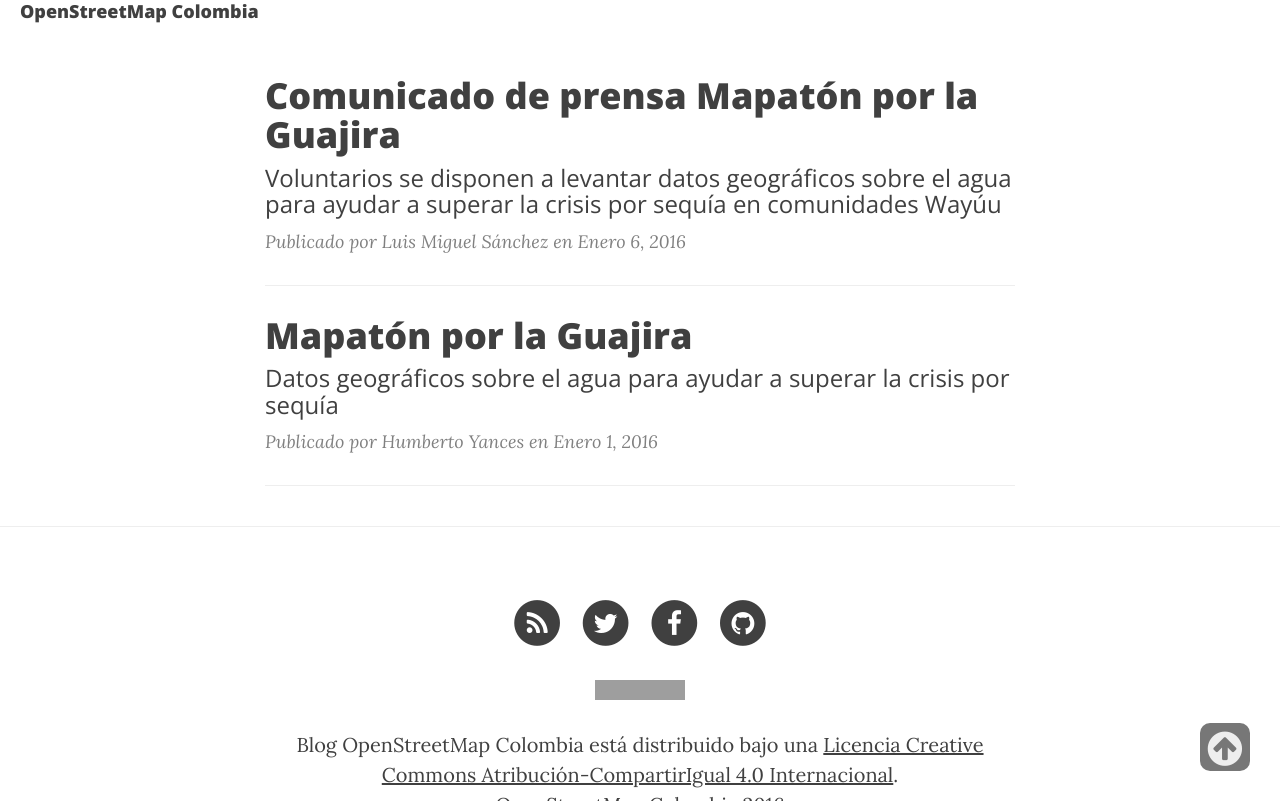
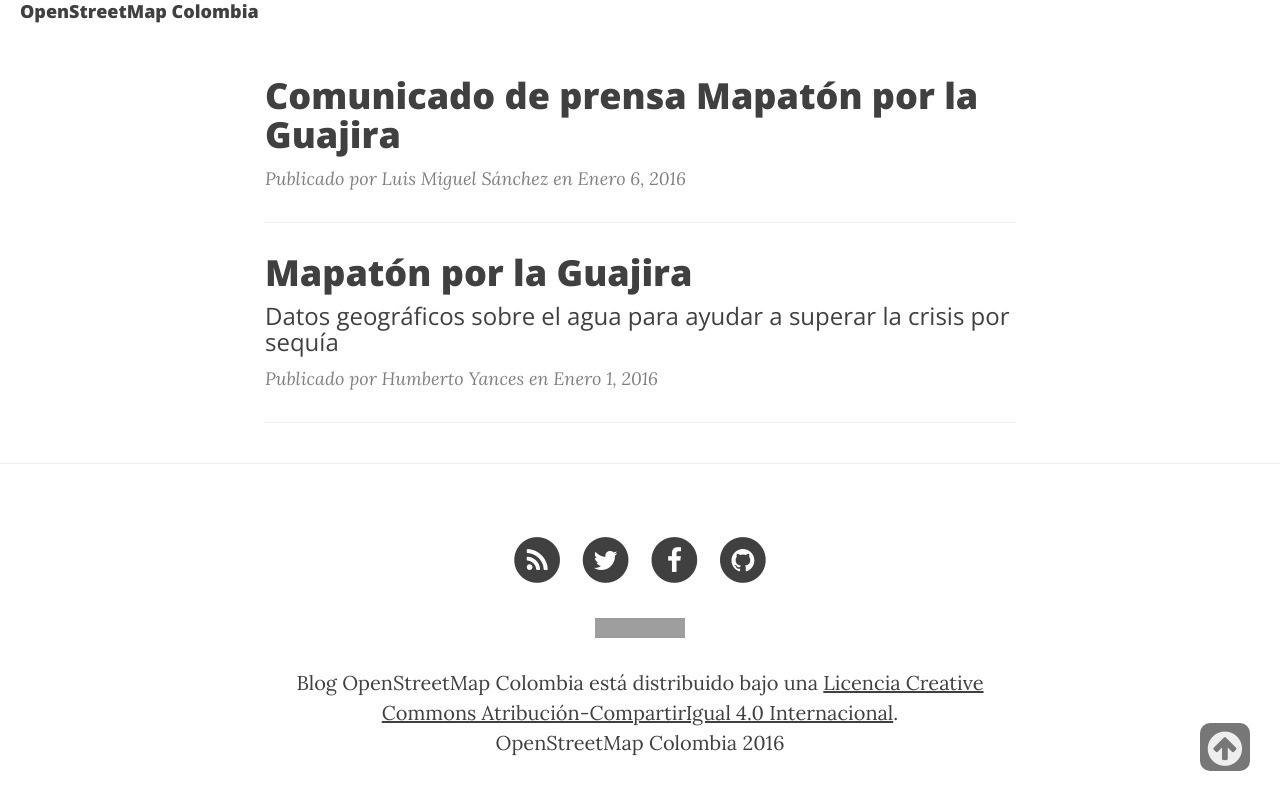
Before and after one commit to redhumus/openstreetmapcolombia.github.io, a Jekyll site: the page built from index.html, in a window 1280 px wide and 900 px high, scrolled down 637 px, cut to the strip 99-900 px from the top of the window. Built offline with Jekyll 4.4.1, drawn with Linux system fonts in a browser that asks for light colours; nearby versions of some CDN libraries; the list of posts is cut into pages by our own code; grey boxes are pictures that could not be loaded.

```diff
--- a/_posts/2016-01-06-Comunicado-mapaton.markdown
+++ b/_posts/2016-01-06-Comunicado-mapaton.markdown
@@ -1,7 +1,7 @@
 ---
  layout:     post
  title:      "Comunicado de prensa Mapatón por la Guajira"
- subtitle:   "Voluntarios se disponen a levantar datos geográficos sobre el agua para ayudar a superar la crisis por sequía en comunidades Wayúu"
+ subtitle:   ""
  date:       2016-01-06 12:00:00
  author:     "Luis Miguel Sánchez"
  header-img: "img/watercolor_guajira.png"
```
Also changed, not shown: 1 other file.
